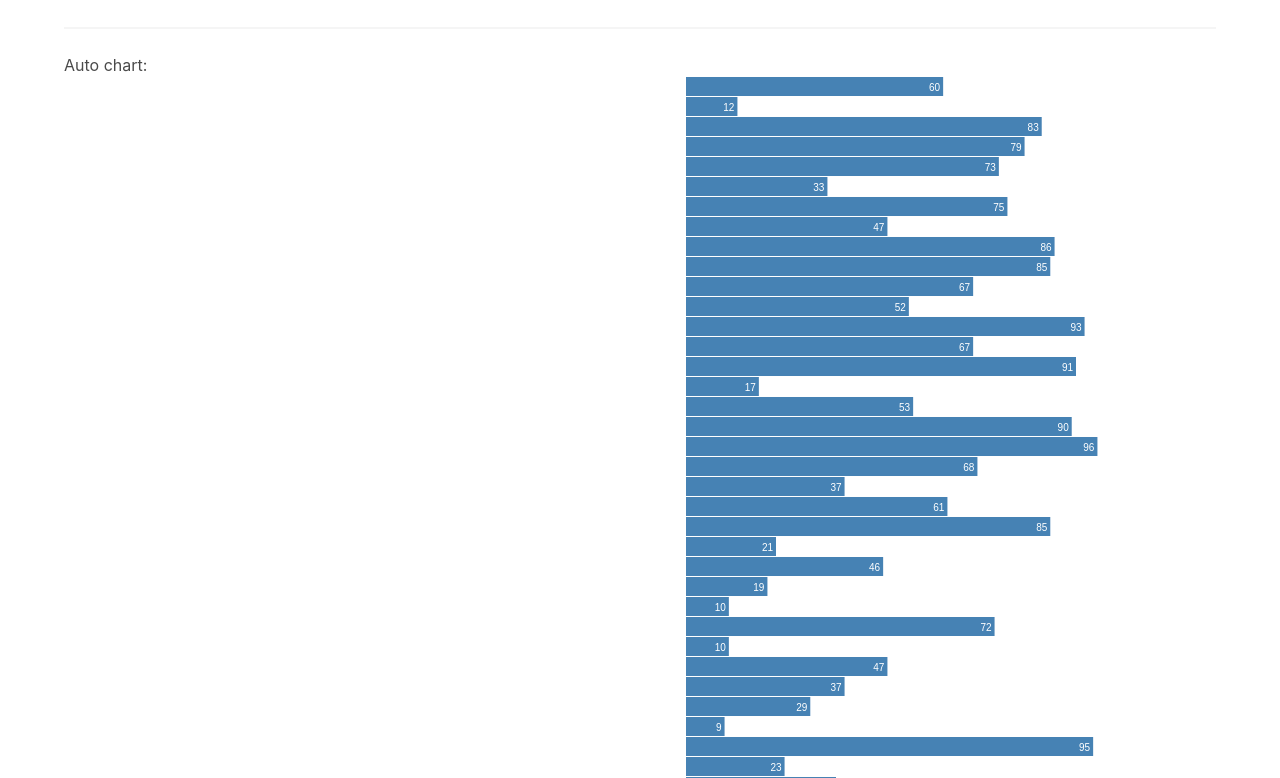
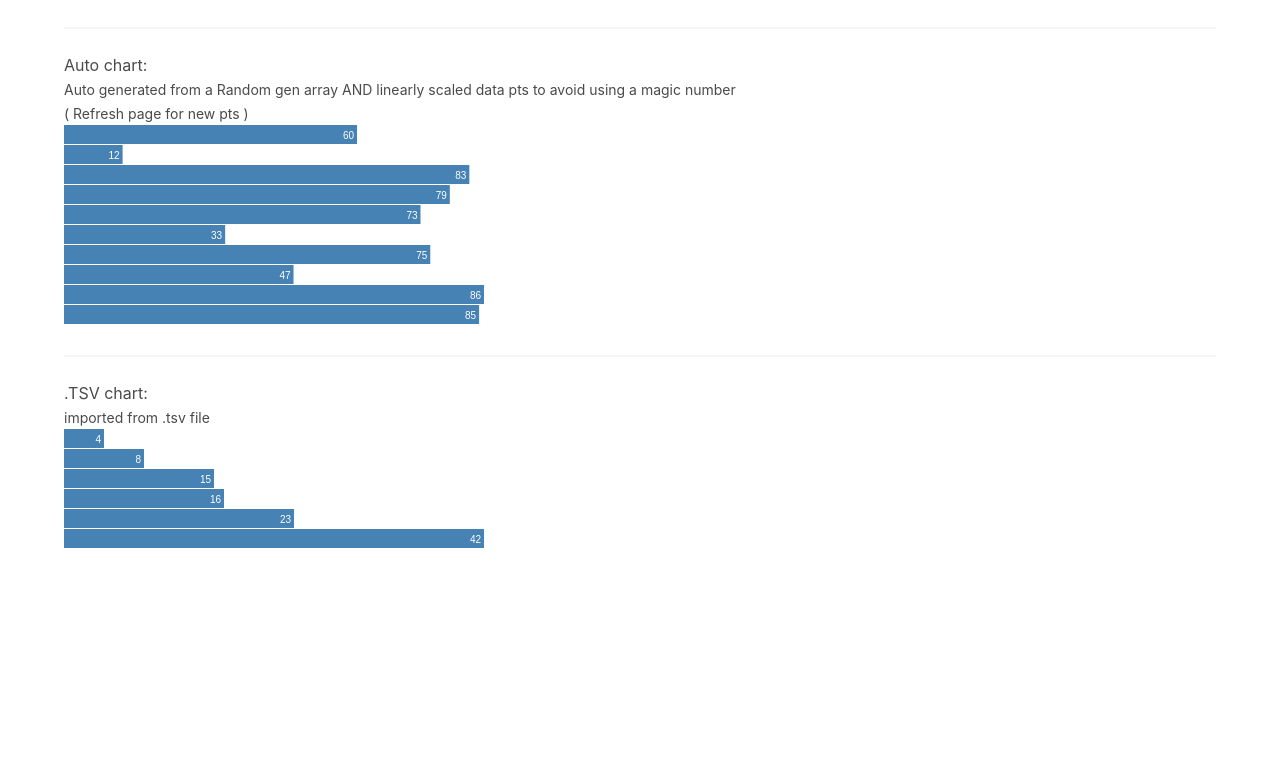
Before and after one commit to cunnellp5/DataVisualization, a plain HTML site: page views/BarGraph2.html in a window 1280 px wide. Shown: the part 443-1221 px from the top of the page. After the commit the page ends 998 px from the top, so only its background shows below. Drawn offline with nearby package versions, Linux system fonts and the light colour scheme.

Commit message:
adding tsv files instead of arrays

```diff
--- a/javascripts/BarGraph2.js
+++ b/javascripts/BarGraph2.js
@@ -1,7 +1,7 @@
 // var data = [ 4, 8, 15, 16, 23, 42, 55, 33 ,91, 3, 5, 9, 8, 15, 16, 23, 42, 55, 33 ,91, 3, 5, 9 ];
 function RandGen () {
   const data = []
-  while (data.length < 100) {
+  while (data.length < 10) {
     data.push(Math.floor(Math.random() * 100))
   }
   return data
@@ -34,3 +34,38 @@ bar.append('text')
   .attr('y', barHeight / 2)
   .attr('dy', '.35em')
   .text(function(d) { return d; });
+
+
+var x = d3.scaleLinear()
+    .range([0, width]);
+
+var chart = d3.select(".chart3")
+    .attr("width", width);
+
+d3.tsv("data.tsv", type, function(error, data) {
+    x.domain([0, d3.max(data, function(d) { return d.value; })]);
+
+  chart.attr("height", barHeight * data.length);
+
+var bar = chart.selectAll("g")
+      .data(data)
+    .enter().append("g")
+      .attr("transform", function(d, i) {
+        return "translate(0," + i * barHeight + ")";
+      });
+
+  bar.append("rect")
+      .attr("width", function(d) { return x(d.value); })
+      .attr("height", barHeight - 1);
+
+  bar.append("text")
+      .attr("x", function(d) { return x(d.value) - 3; })
+      .attr("y", barHeight / 2)
+      .attr("dy", ".35em")
+      .text(function(d) { return d.value; });
+});
+
+function type(d) {
+  d.value = +d.value; // coerce to number
+  return d;
+}
--- a/styles/BarGraph2.css
+++ b/styles/BarGraph2.css
@@ -15,3 +15,12 @@
   font: 10px sans-serif;
   text-anchor: end;
 }
+
+.chart3 rect {
+  fill: steelblue;
+}
+.chart3 text {
+  fill: white;
+  font: 10px sans-serif;
+  text-anchor: end;
+}
--- a/views/BarGraph2.html
+++ b/views/BarGraph2.html
@@ -53,10 +53,16 @@
     </svg>
     <hr>
     <p>Auto chart:</p>
-    <small>Auto generated from a data array AND linearly scaled data pts to avoid using a magic number</small>
-
+    <small>Auto generated from a Random gen array AND linearly scaled data pts to avoid using a magic number</small>
+    <p><small>( Refresh page for new pts )</small></p>
     <svg class="chart2">
-      <!-- auto gen chart svg with rondomly generated numbers using a while loop betwixed 0-100 :) -->
+      <!-- auto gen chart svg with rondomly generated numbers using a while loop betwixed 0-10 :) -->
+    </svg>
+    <hr>
+    <p>.TSV chart:</p>
+    <p><small>imported from .tsv file</small></p>
+    <svg class="chart3">
+      <!-- auto gen chart svg with rondomly generated numbers using a while loop betwixed 0-10 :) -->
     </svg>
 
     <script src="../javascripts/BarGraph2.js" charset="utf-8"></script>
--- /dev/null
+++ b/views/data.tsv
@@ -0,0 +1,7 @@
+name	value
+Locke	4
+Reyes	8
+Ford	15
+Jarrah	16
+Shephard	23
+Kwon	42
```
Also changed, not shown: views/BarGraph1.html (+1 -1 lines).
